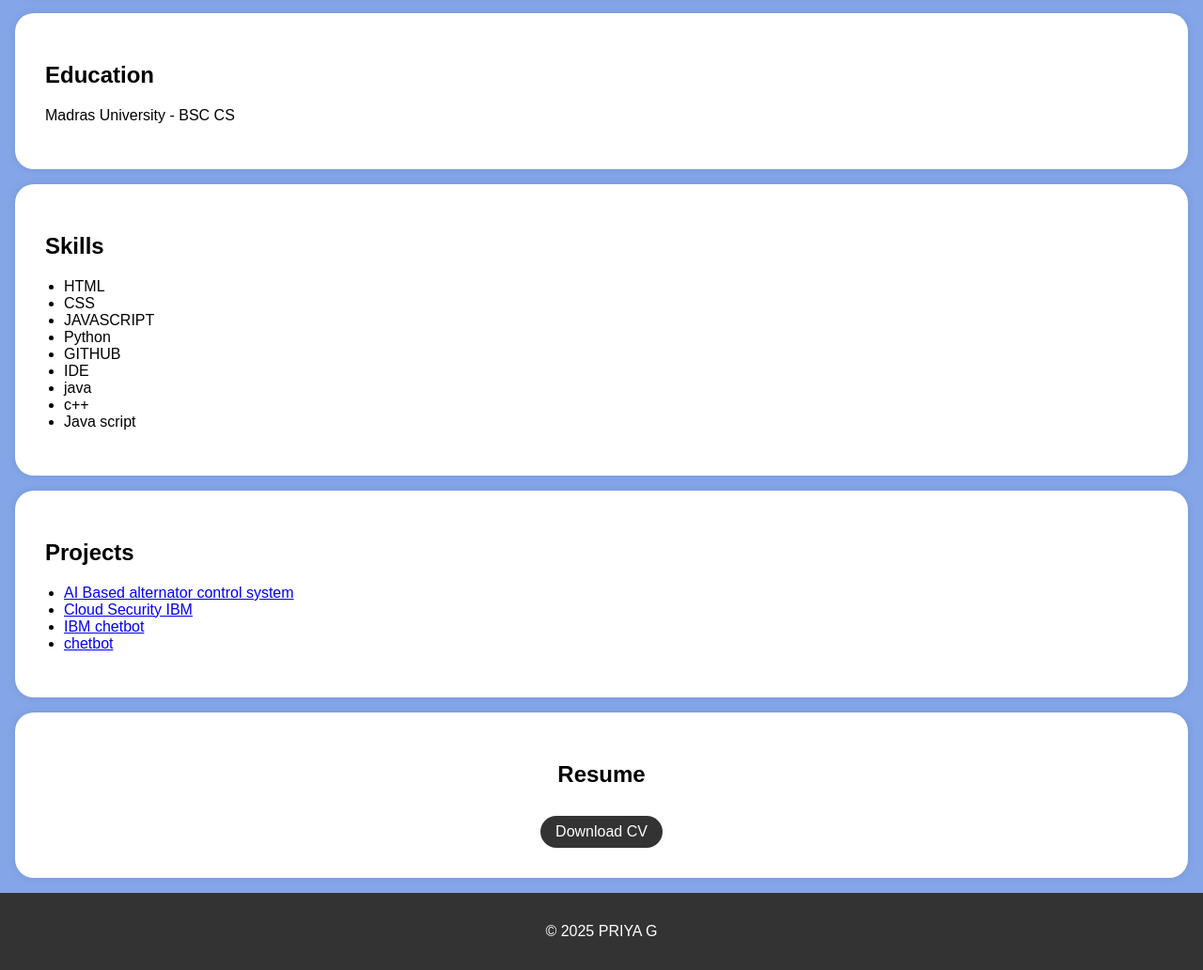
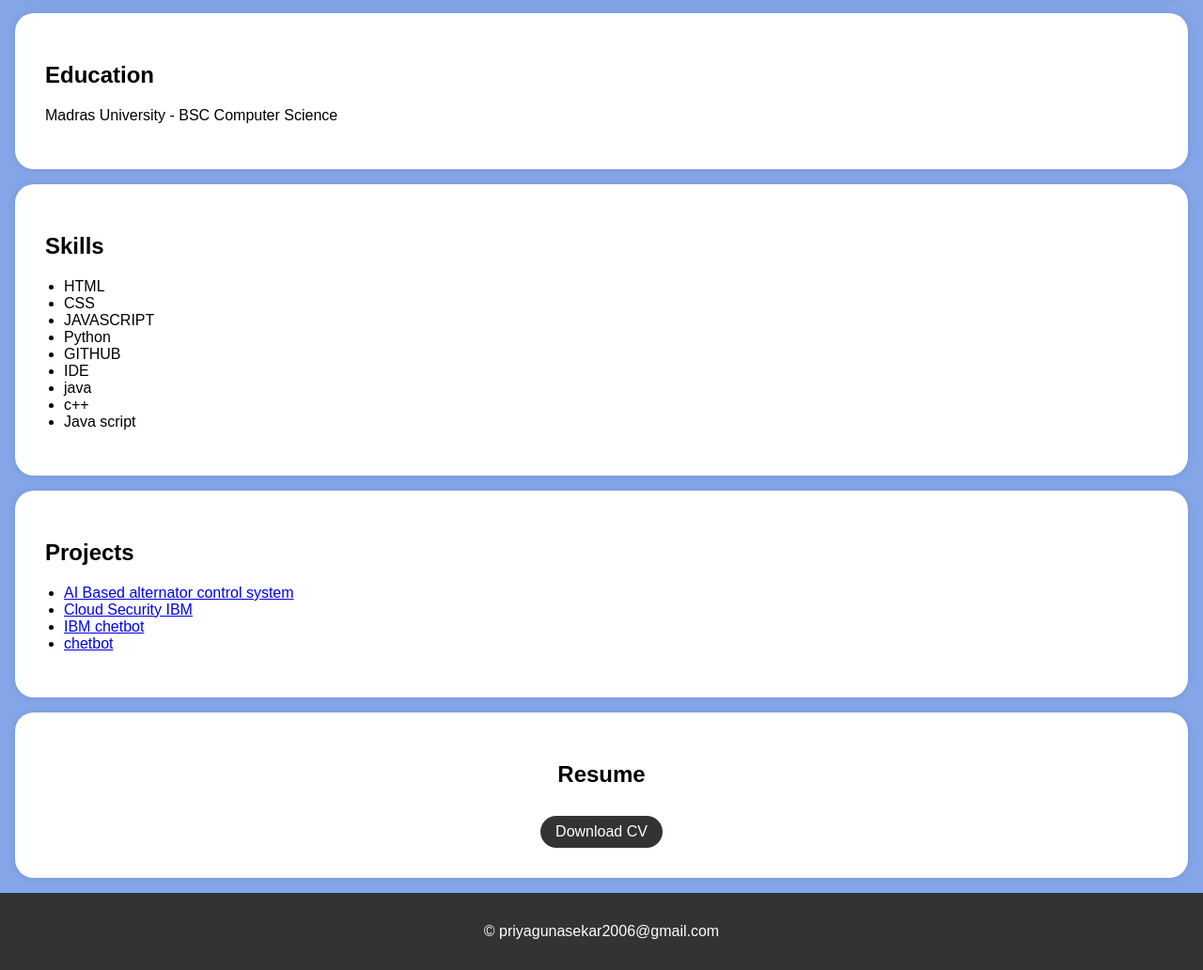
Before and after one commit to PRIYA010427/Repo, a plain HTML site: page index.html in a window 1280 px wide. Shown: the part 468-1500 px from the top of the page at 94% size. Drawn offline with Linux system fonts and the light colour scheme.

Commit message:
Update index.html

```diff
--- a/index.html
+++ b/index.html
@@ -122,7 +122,7 @@
     <section id="education">
         <div class="section-content">
             <h2>Education</h2>
-            <p>Madras University  - BSC CS</p>
+            <p>Madras University  - BSC Computer Science</p>
 
 
         </div>
@@ -170,7 +170,7 @@
     </section>
 
     <footer>
-        <p>&copy; 2025 PRIYA G</p>
+        <p>&copy; priyagunasekar2006@gmail.com</p>
     </footer>
 
     <script>
```
